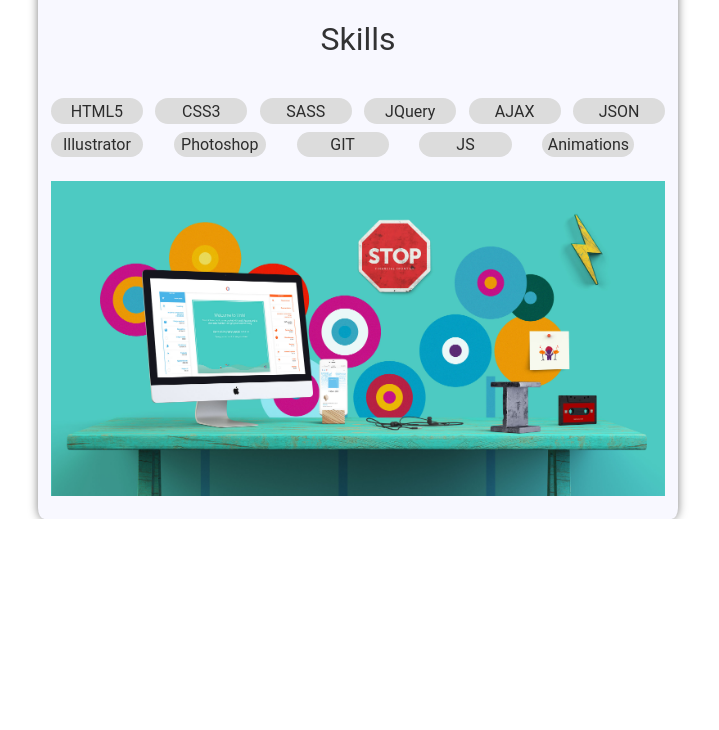
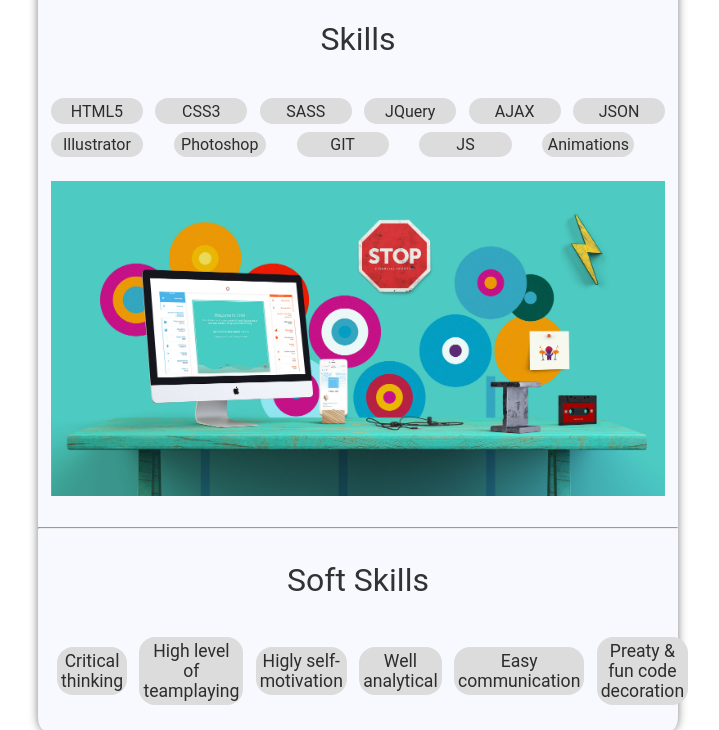
Before and after one commit to vasulenko/vasulenko.githab.io, a plain HTML site: page index.html in a window 1280 px wide. Shown: the part 755-1485 px from the top of the page, without its empty margins (282-1001 px from the left). Before the commit the page ends 1274 px from the top, so only its background shows below. Drawn offline with Linux system fonts and the light colour scheme.

Commit message:
Add files via upload
fix animation on skills and mian img + create softSkills section

```diff
--- a/index.html
+++ b/index.html
@@ -54,6 +54,18 @@
             </div>
             <div class="skills_map"><img class="skills_img" src="front_img.jpg"></div>
             <br>
+
+            <hr>
+            <p class="article">Soft Skills</p>
+            <div class="softSkillsWrapper">
+               <div class="softSkills">Critical thinking</div>
+                <div class="softSkills">High level of teamplaying</div>
+                <div class="softSkills">Higly self-motivation</div>
+                <div class="softSkills">Well analytical</div>
+                <div class="softSkills">Easy communication</div>
+                <div class="softSkills">Preaty & fun code decoration</div>
+            </div>
+           <br>
             </div>
         </div>
     </div>
--- a/style.css
+++ b/style.css
@@ -8,6 +8,7 @@ body{
     width:100%;
     height: 50vh;
     position: absolute;
+    font-family:'Roboto';
 }
 .content{
     height: auto;
@@ -36,7 +37,7 @@ body{
 .main_info_photo{
     border-radius: 100%;
     height: 20vh;
-    transition-duration: 1s;
+    transition-duration: 0.5s;
 }
 .main_info_photo:hover{
    transition-duration: 1s;
@@ -114,3 +115,30 @@ body{
     margin-left: 2%;
     margin-right: 2%;
 }
+.softSkillsWrapper{
+    display: flex;
+    justify-content: space-between;
+    align-items: center;
+    flex: row wrap;
+    margin-left: 2%;
+    margin-right: 2%;
+}
+.softSkills{
+    background-color: gainsboro;
+    text-align: center;
+    flex-basis: 25%;
+    font-size: 1.1em;
+    text-decoration: none;
+    box-sizing: border-box;
+    font-family:'Roboto';
+    height:auto;
+    border-radius: 16px;
+    padding: 0.5vh;
+    margin: 1%;
+}
+.softSkills:hover{
+    transform: scale(1.2,1.2);
+    transition-duration: 0.5s;
+    cursor: pointer;
+    background-color: #c6c6c6;
+}
```
